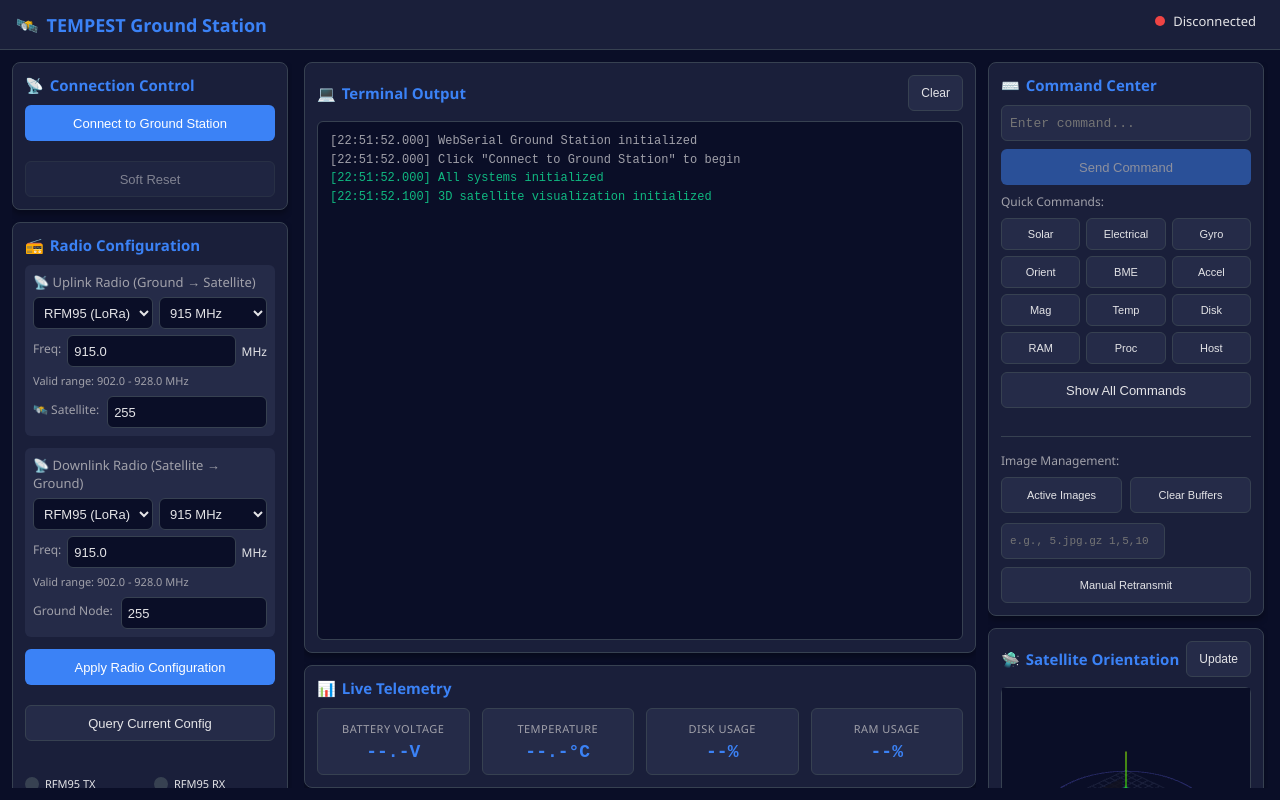
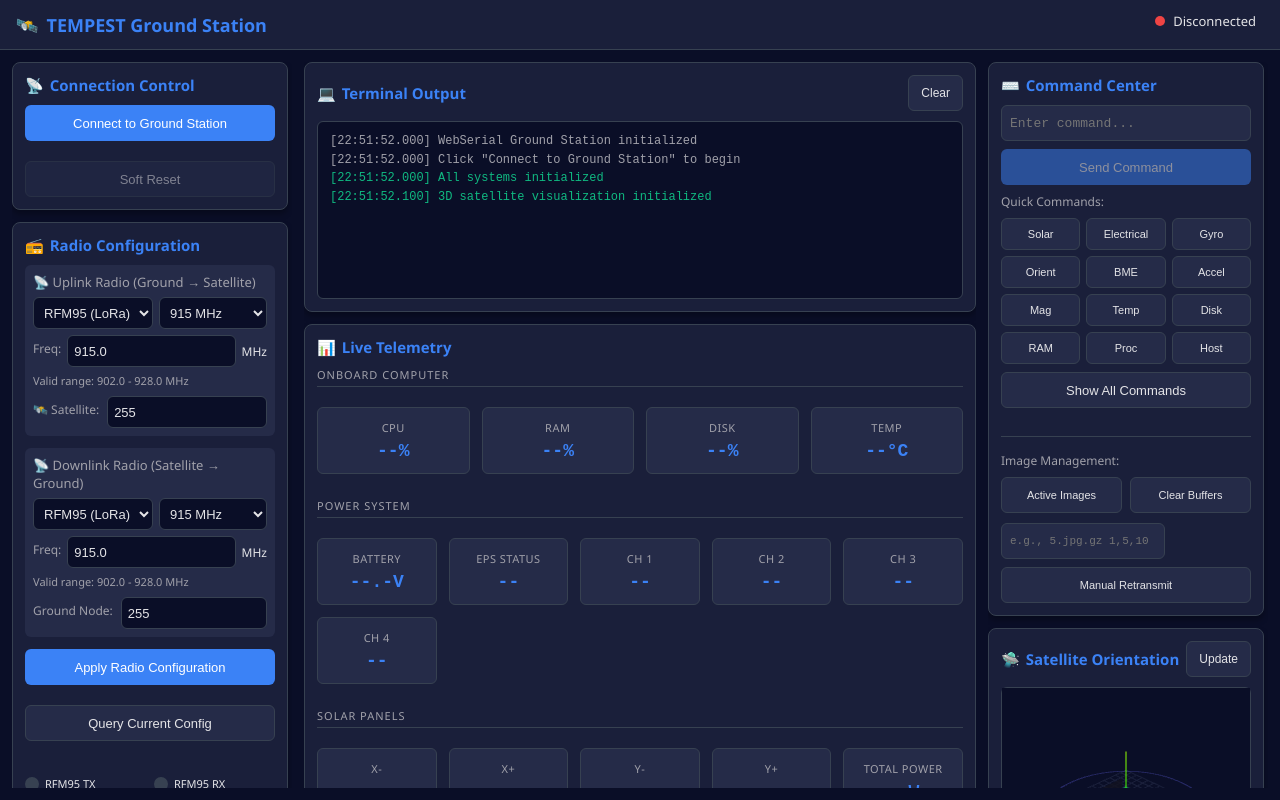
Before and after one commit to roobixx/FSC-GS, a plain HTML site: page index.html in a window 1280 px wide. Drawn offline with nearby package versions, Linux system fonts and the light colour scheme; animation ran at ten frames a second.

Commit message:
Refactor telemetry labels and values in index.html
Updated telemetry labels and values for clarity and consistency.

```diff
--- a/index.html
+++ b/index.html
@@ -166,22 +166,78 @@
                         <span>📊</span> Live Telemetry
                     </div>
                     <div class="panel-content">
+                        <!-- OBC Section -->
+                        <div class="telemetry-section-label">Onboard Computer</div>
                         <div class="telemetry-grid" id="telemetryGrid">
                             <div class="telemetry-item">
-                                <div class="telemetry-label">Battery Voltage</div>
+                                <div class="telemetry-label">CPU</div>
+                                <div class="telemetry-value" id="cpuUsage">--%</div>
+                            </div>
+                            <div class="telemetry-item">
+                                <div class="telemetry-label">RAM</div>
+                                <div class="telemetry-value" id="ramUsage">--%</div>
+                            </div>
+                            <div class="telemetry-item">
+                                <div class="telemetry-label">Disk</div>
+                                <div class="telemetry-value" id="diskUsage">--%</div>
+                            </div>
+                            <div class="telemetry-item">
+                                <div class="telemetry-label">Temp</div>
+                                <div class="telemetry-value" id="temperature">--°C</div>
+                            </div>
+                        </div>
+
+                        <!-- Power Section -->
+                        <div class="telemetry-section-label" style="margin-top: 12px;">Power System</div>
+                        <div class="telemetry-grid">
+                            <div class="telemetry-item">
+                                <div class="telemetry-label">Battery</div>
                                 <div class="telemetry-value" id="batteryVoltage">--.-V</div>
                             </div>
                             <div class="telemetry-item">
-                                <div class="telemetry-label">Temperature</div>
-                                <div class="telemetry-value" id="temperature">--.-°C</div>
+                                <div class="telemetry-label">EPS Status</div>
+                                <div class="telemetry-value" id="epsStatus">--</div>
                             </div>
                             <div class="telemetry-item">
-                                <div class="telemetry-label">Disk Usage</div>
-                                <div class="telemetry-value" id="diskUsage">--%</div>
+                                <div class="telemetry-label">Ch 1</div>
+                                <div class="telemetry-value" id="epsCh1">--</div>
                             </div>
                             <div class="telemetry-item">
-                                <div class="telemetry-label">RAM Usage</div>
-                                <div class="telemetry-value" id="ramUsage">--%</div>
+                                <div class="telemetry-label">Ch 2</div>
+                                <div class="telemetry-value" id="epsCh2">--</div>
+                            </div>
+                            <div class="telemetry-item">
+                                <div class="telemetry-label">Ch 3</div>
+                                <div class="telemetry-value" id="epsCh3">--</div>
+                            </div>
+                            <div class="telemetry-item">
+                                <div class="telemetry-label">Ch 4</div>
+                                <div class="telemetry-value" id="epsCh4">--</div>
+                            </div>
+                        </div>
+
+                        <!-- Solar Section -->
+                        <div class="telemetry-section-label" style="margin-top: 12px;">Solar Panels</div>
+                        <div class="telemetry-grid">
+                            <div class="telemetry-item">
+                                <div class="telemetry-label">X-</div>
+                                <div class="telemetry-value telemetry-value-sm" id="solarXn">--</div>
+                            </div>
+                            <div class="telemetry-item">
+                                <div class="telemetry-label">X+</div>
+                                <div class="telemetry-value telemetry-value-sm" id="solarXp">--</div>
+                            </div>
+                            <div class="telemetry-item">
+                                <div class="telemetry-label">Y-</div>
+                                <div class="telemetry-value telemetry-value-sm" id="solarYn">--</div>
+                            </div>
+                            <div class="telemetry-item">
+                                <div class="telemetry-label">Y+</div>
+                                <div class="telemetry-value telemetry-value-sm" id="solarYp">--</div>
+                            </div>
+                            <div class="telemetry-item">
+                                <div class="telemetry-label">Total Power</div>
+                                <div class="telemetry-value" id="solarTotal">--W</div>
                             </div>
                         </div>
                     </div>
```
